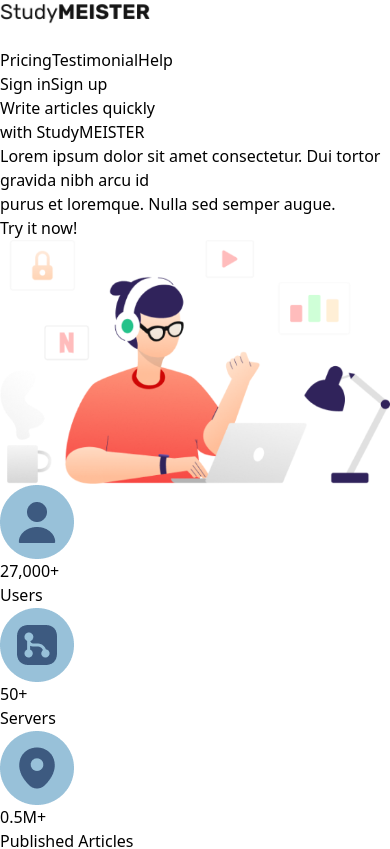
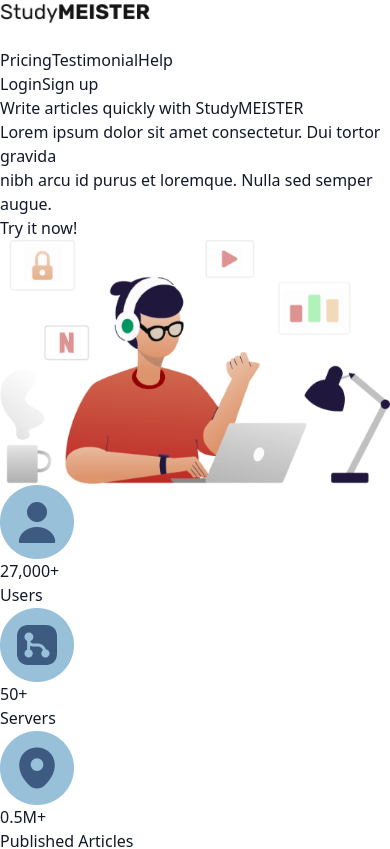
Before and after one commit to Azeez-Abiola/studyMEISTER, a React (Vite) app: page / in a window 390 px wide. Shown: the top 849 px of the page. Built offline with nearby package versions, Linux system fonts and the light colour scheme.

Commit message:
latest updates

```diff
--- a/src/components/FeatureStats.jsx
+++ b/src/components/FeatureStats.jsx
@@ -13,7 +13,6 @@
       }));
     }, 100);
 
-    // Set isVisible to true after a short delay to trigger the animation
     setTimeout(() => setIsVisible(true), 100);
 
     return () => clearInterval(interval);
@@ -21,32 +20,32 @@
 
   return (
     <div
-      className={`p-4 sm:p-8 md:p-12 bg-white text-center rounded-[3px] w-full transition-all duration-600 ease-out ${
+      className={`p-2 sm:p-4 md:p-6 bg-white text-center rounded-[3px] w-full transition-all duration-600 ease-out ${
         isVisible ? 'opacity-100 transform translate-y-0' : 'opacity-0 transform translate-y-16'
       }`}
     >
-      <div className="max-w-4xl mx-auto grid grid-cols-1 sm:grid-cols-2 md:grid-cols-3 gap-8 rounded-[3px] shadow-[4px_4px_8px_rgba(174,174,174,0.5)] py-6 sm:py-8 md:py-10 hover:shadow-[8px_8px_16px_rgba(174,174,174,0.8)] transition-shadow duration-300">
-        <div className="flex flex-col sm:flex-row items-center justify-center relative pb-4 sm:pb-0 sm:pr-4 md:pr-8">
-          <img src="./featurestats1.png" alt="Users" className="w-12 h-12 mb-2 sm:mb-0 sm:mr-4" />
+      <div className="max-w-3xl mx-auto grid grid-cols-1 sm:grid-cols-2 md:grid-cols-3 gap-4 rounded-[3px] shadow-[2px_2px_4px_rgba(174,174,174,0.5)] py-3 sm:py-4 md:py-5 hover:shadow-[4px_4px_8px_rgba(174,174,174,0.8)] transition-shadow duration-300">
+        <div className="flex flex-col sm:flex-row items-center justify-center relative pb-2 sm:pb-0 sm:pr-2 md:pr-4">
+          <img src="./featurestats1.png" alt="Users" className="w-8 h-8 mb-1 sm:mb-0 sm:mr-2" />
           <div>
-            <h2 className="text-xl sm:text-2xl font-bold text-gray-800">{counts.users.toLocaleString()}+</h2>
-            <p className="text-gray-500">Users</p>
+            <h2 className="text-lg sm:text-xl font-bold text-gray-800">{counts.users.toLocaleString()}+</h2>
+            <p className="text-sm text-gray-500">Users</p>
           </div>
-          <div className="hidden sm:block absolute right-0 top-1/2 transform -translate-y-1/2 w-px h-3/4 bg-[#3D5A80]"></div>
+          <div className="hidden sm:block absolute right-0 top-1/2 transform -translate-y-1/2 w-px h-2/3 bg-[#3D5A80]"></div>
         </div>
-        <div className="flex flex-col sm:flex-row items-center justify-center relative pb-4 sm:pb-0 sm:pr-4 md:pr-8">
-          <img src="./featurestats2.png" alt="Servers" className="w-12 h-12 mb-2 sm:mb-0 sm:mr-4" />
+        <div className="flex flex-col sm:flex-row items-center justify-center relative pb-2 sm:pb-0 sm:pr-2 md:pr-4">
+          <img src="./featurestats2.png" alt="Servers" className="w-8 h-8 mb-1 sm:mb-0 sm:mr-2" />
           <div>
-            <h2 className="text-xl sm:text-2xl font-bold text-gray-800">{counts.servers}+</h2>
-            <p className="text-gray-500">Servers</p>
+            <h2 className="text-lg sm:text-xl font-bold text-gray-800">{counts.servers}+</h2>
+            <p className="text-sm text-gray-500">Servers</p>
           </div>
-          <div className="hidden md:block absolute right-0 top-1/2 transform -translate-y-1/2 w-px h-3/4 bg-[#3D5A80]"></div>
+          <div className="hidden md:block absolute right-0 top-1/2 transform -translate-y-1/2 w-px h-2/3 bg-[#3D5A80]"></div>
         </div>
         <div className="flex flex-col sm:flex-row items-center justify-center">
-          <img src="./featurestats3.png" alt="Articles" className="w-12 h-12 mb-2 sm:mb-0 sm:mr-4" />
+          <img src="./featurestats3.png" alt="Articles" className="w-8 h-8 mb-1 sm:mb-0 sm:mr-2" />
           <div>
-            <h2 className="text-xl sm:text-2xl font-bold text-gray-800">{(counts.articles / 1000000).toFixed(1)}M+</h2>
-            <p className="text-gray-500">Published Articles</p>
+            <h2 className="text-lg sm:text-xl font-bold text-gray-800">{(counts.articles / 1000000).toFixed(1)}M+</h2>
+            <p className="text-sm text-gray-500">Published Articles</p>
           </div>
         </div>
       </div>
--- a/src/components/Header.jsx
+++ b/src/components/Header.jsx
@@ -35,9 +35,9 @@
   }, []);
 
   return (
-    <header className="bg-white p-4">
-      <div className="flex items-center justify-between max-w-7xl mx-auto px-4 sm:px-6 lg:px-8">
-        <img src={"./logo.png"} alt="StudyMeister Logo" width={150} height={42} className="z-20" />
+    <header className="bg-white p-4 mb-2">
+      <div className="flex items-center justify-between mx-auto px-4 sm:px-6 lg:px-8 xl:px-12 2xl:px-16">
+        <img src={"./logo.png"} alt="StudyMeister Logo" width={150} height={42} className="z-20 ml-19" />
         <button
           className="z-20 p-2 lg:hidden"
           onClick={toggleNav}
@@ -47,31 +47,33 @@
           <div className={`w-6 h-0.5 bg-gray-600 mt-1.5 transition-all duration-300 ${isNavOpen ? 'opacity-0' : ''}`}></div>
           <div className={`w-6 h-0.5 bg-gray-600 mt-1.5 transition-all duration-300 ${isNavOpen ? '-rotate-45 -translate-y-1.5' : ''}`}></div>
         </button>
-        <nav className={`fixed inset-0 z-10 bg-white transform transition-transform duration-300 ease-in-out ${isNavOpen ? 'translate-x-0' : 'translate-x-full'} lg:relative lg:inset-auto lg:transform-none lg:transition-none lg:flex lg:items-center`}>
-          <div className="flex flex-col lg:flex-row items-center justify-center h-full space-y-4 lg:space-y-0 lg:space-x-4 text-md font-rubik">
-            <div className="lg:pr-48 flex flex-col lg:flex-row items-center space-y-4 lg:space-y-0 lg:space-x-16">
-              <a href="#pricing" className="text-[#2B2B2B] hover:text-gray-900 relative group inline-block">
+        <nav className={`fixed inset-0 z-10 bg-white transform transition-transform duration-300 ease-in-out ${isNavOpen ? 'translate-x-0' : 'translate-x-full'} lg:relative lg:inset-auto lg:transform-none lg:transition-none lg:flex lg:items-center lg:justify-end lg:flex-1`}>
+          <div className="flex flex-col lg:flex-row items-center justify-center h-full space-y-4 lg:space-y-0 lg:space-x-6 xl:space-x-8 2xl:space-x-12 text-md font-rubik">
+            <div className="lg:flex lg:items-center lg:space-x-6 xl:space-x-8 2xl:space-x-12">
+              <a href="#pricing" className="text-[#2B2B2B] hover:text-gray-900 relative group inline-block pl-4 font-semibold">
                 <span className="relative">Pricing</span>
                 <span className="absolute bottom-0 left-0 w-full h-0.5 bg-[#E16741] transform scale-x-0 group-hover:scale-x-100 transition-transform duration-300"></span>
               </a>
-              <a href="#testimonials" className="text-[#2B2B2B] hover:text-gray-900 relative group inline-block">
+              <a href="#testimonials" className="text-[#2B2B2B] hover:text-gray-900 relative group inline-block pl-4 font-semibold">
                 <span className="relative">Testimonial</span>
                 <span className="absolute bottom-0 left-0 w-full h-0.5 bg-[#E16741] transform scale-x-0 group-hover:scale-x-100 transition-transform duration-300"></span>
               </a>
-              <a href="#help" className="text-[#2B2B2B] hover:text-gray-900 relative group inline-block">
+              <a href="#help" className="text-[#2B2B2B] hover:text-gray-900 relative group inline-block pl-4 font-semibold">
                 <span className="relative">Help</span>
                 <span className="absolute bottom-0 left-0 w-full h-0.5 bg-[#E16741] transform scale-x-0 group-hover:scale-x-100 transition-transform duration-300"></span>
               </a>
             </div>
-            <Link to="/signin" className="text-[#2B2B2B] hover:text-gray-900 relative group inline-block">
-              <span className="relative">Sign in</span>
+            <div className="lg:flex lg:items-center lg:space-x-4 xl:space-x-6 2xl:space-x-8">
+              <Link to="/signin" className="text-[#2B2B2B] hover:text-gray-900 relative group inline-block pl-4 font-semibold">
+                <span className="relative">Login</span>
                 <span className="absolute bottom-0 left-0 w-full h-0.5 bg-[#E16741] transform scale-x-0 group-hover:scale-x-100 transition-transform duration-300"></span>
               </Link>
-            <Link to="signup" className="px-4 py-2 font-semibold text-[#E16741] bg-white
+              <Link to="signup" className="px-4 py-1 font-semibold text-[#E16741] bg-white
                     border border-[#E16741] rounded-lg hover:bg-[#E16741] hover:text-white
                     transition-colors duration-300">
                 Sign up
               </Link>
+            </div>
           </div>
         </nav>
       </div>
--- a/src/components/Hero.jsx
+++ b/src/components/Hero.jsx
@@ -24,18 +24,18 @@
   }, []);
 
   return (
-    <section className="p-4 sm:p-8 md:p-16 bg-white flex flex-col md:flex-row justify-between items-center mt-8 font-rubik">
-      <div ref={textRef} className="text-left w-full md:w-1/2 mb-8 md:mb-0 md:mr-8">
+    <section className="p-4 sm:p-8 md:p-16 bg-white flex flex-col md:flex-row justify-between items-center mt-2 font-rubik">
+      <div ref={textRef} className="text-left w-full md:w-1/2 mb-8 md:mb-0 md:mr-2 md:ml-24">
         <h1 className="text-3xl sm:text-4xl text-gray-800">
-          <span className="font-normal">Write articles quickly <br /> with Study</span>
+          <span className="font-normal">Write articles quickly with Study</span>
           <span className="font-bold">MEISTER</span>
         </h1>
         <p className="mt-4 sm:mt-6 text-gray-500">
-          Lorem ipsum dolor sit amet consectetur. Dui tortor gravida nibh arcu id <br /> purus et loremque. Nulla sed semper augue.
+          Lorem ipsum dolor sit amet consectetur. Dui tortor gravida <br />nibh arcu id  purus et loremque. Nulla sed semper augue.
         </p>
         <button className="w-full sm:w-auto px-6 sm:px-10 py-2 mt-6 sm:mt-8 text-white bg-[#3D5A80] rounded-[3px] hover:bg-white hover:text-[#3D5A80] border-2 border-[#3D5A80] transition-colors duration-300 ease-in-out">Try it now!</button>
       </div>
-      <div ref={imgRef} className="w-full md:w-1/2">
+      <div ref={imgRef} className="w-full md:w-1/2 md:mr-16">
         <img src="./heroimg.png" alt="StudyMEISTER" className="w-full h-auto" />
       </div>
     </section>
--- a/src/components/Subscribe.jsx
+++ b/src/components/Subscribe.jsx
@@ -27,7 +27,7 @@
           <div className="w-full md:w-1/2">
             <div className="flex flex-col sm:flex-row w-full">
               <input type="email" placeholder="Your email" className="py-3 px-2 w-full sm:w-3/5 mb-2 sm:mb-0 border border-gray-300 rounded-lg focus:outline-none focus:ring-2 focus:ring-gray-400 focus:border-transparent" />
-              <button className="p-3 w-full sm:w-2/5 rounded-lg bg-[#3D5A80] text-white sm:ml-2 hover:bg-white hover:text-[#3D5A80] hover:border-2 hover:border-[#3D5A80] transition-colors duration-300 focus:outline-none focus:ring-2 focus:ring-gray-400">Subscribe</button>
+              <button className="p-3 w-full sm:w-2/5 rounded-[3px] bg-[#3D5A80] text-white sm:ml-2 hover:bg-white hover:text-[#3D5A80] hover:border-2 hover:border-[#3D5A80] transition-colors duration-300 focus:outline-none focus:ring-2 focus:ring-gray-400">Subscribe</button>
             </div>
           </div>
         </div>
--- a/src/index.css
+++ b/src/index.css
@@ -49,3 +49,25 @@
   -ms-overflow-style: none;  /* IE and Edge */
   scrollbar-width: none;  /* Firefox */
 }
+
+body {
+  @apply antialiased text-gray-900;
+}
+
+.max-w-screen-content {
+  max-width: 1440px;
+  margin-left: auto;
+  margin-right: auto;
+}
+
+@media (min-width: 1921px) {
+  html {
+    font-size: 18px;
+  }
+}
+
+@media (min-width: 2561px) {
+  html {
+    font-size: 20px;
+  }
+}
```
Also changed, not shown: src/components/Footer.jsx (+8 -8 lines), src/components/SignIn.jsx (+13 -13 lines), public/heroimg.png, 1 other file (tests, documents, lock files or other folders). Lines whose indentation alone changed are shown as unchanged.
